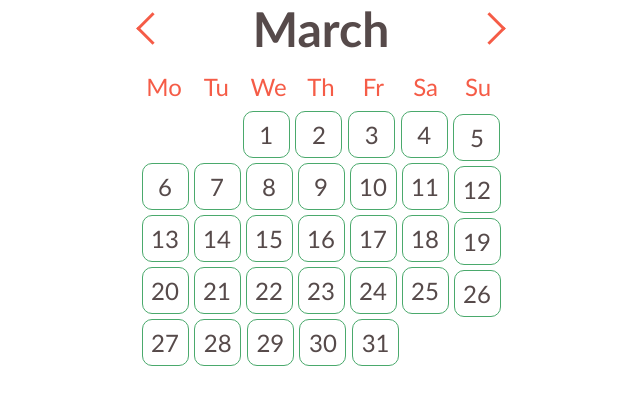
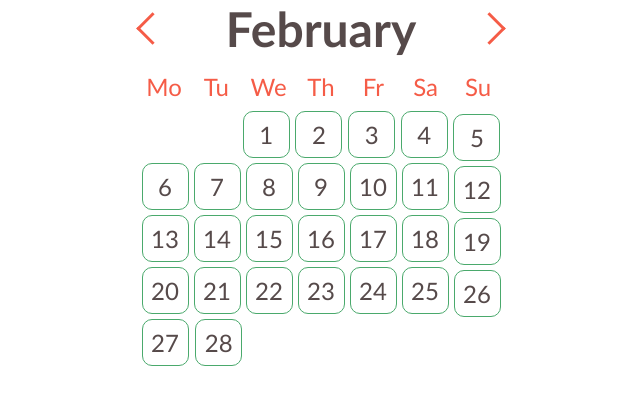
Before and after one commit to Legrito/habiton-project, a React (Create React App) app: page / in a window 1280 px wide. Shown: the top 404 px of the page, without its empty margins (319-959 px from the left). Built offline with nearby package versions, Linux system fonts and the light colour scheme.

Commit message:
Fix props types to pass the month name instead of number

```diff
--- a/src/components/Calendar/Calendar.tsx
+++ b/src/components/Calendar/Calendar.tsx
@@ -6,10 +6,10 @@ import { getDaysArrayByMonth } from './helpers';
 const weekDays: number[] = [0, 1, 2, 3, 4, 5, 6];
 
 const Calendar = () => {
-  var oneDate = moment();
+  const currentDate = moment();
   // var monthName = oneDate.format("MMMM");
   // const date = moment().month("March");
-  const monthDays = getDaysArrayByMonth("March");
+  const monthDays = getDaysArrayByMonth(currentDate.format('MMMM'));
 
   return (
     <div>
--- a/src/components/Calendar/Day.tsx
+++ b/src/components/Calendar/Day.tsx
@@ -1,4 +1,4 @@
-import moment, { Moment } from "moment";
+import { Moment } from "moment";
 import styles from "./Day.module.scss";
 
 interface Props {
--- a/src/components/Calendar/Week.tsx
+++ b/src/components/Calendar/Week.tsx
@@ -11,7 +11,7 @@ interface Props {
 const Week = ({ weekDays }: Props) => {
   return (
   <div className={styles.wrap}>
-    {weekDays.map(day => <Day day={day} />)}
+    {weekDays.map((day, idx) => <Day key={idx} day={day} />)}
   </div>
 )};
 
--- a/src/components/Calendar/helpers.tsx
+++ b/src/components/Calendar/helpers.tsx
@@ -6,14 +6,15 @@ export const getNumberOfWeeksInMonth = (date: moment.Moment): number => {
   return endWeek - startWeek + 1;
 };
 
-export const getMonthDays = (month: number): Moment[] => {
+export const getMonthDays = (month: string): Moment[] => {
   const currentMonthDates = new Array(moment().month(month).daysInMonth()).fill(null).map((x, i) => moment().month(month).startOf('month').add(i, 'days'));
 
   return currentMonthDates;
 };
 
-export const getNormalizedMonthDaysList = (currentDate: Moment): (Moment | null)[] => {
-  const monthDays: (Moment | null)[] = [...getMonthDays(2)];
+export const getNormalizedMonthDaysList = (currentMonth: string): (Moment | null)[] => {
+  const monthDays: (Moment | null)[] = [...getMonthDays(currentMonth)];
+  const currentDate = moment().month(currentMonth);
   const startWeek = currentDate.startOf("month").isoWeekday();
   const endWeek = currentDate.endOf("month").isoWeekday();
   const startMonth: null[] = new Array(startWeek - 1).fill(null);
@@ -32,7 +33,7 @@ export const getNormalizedMonthDaysList = (currentDate: Moment): (Moment | null)
 };
 
 export const getDaysArrayByMonth = (month: string) => {
-  let currentDate = moment().month(month);
+  let currentDate = month ? moment().month(month).format('MMMM') : moment().format('MMMM');
   let arrDays: (Moment | null)[][] = [];
   let week: (Moment | null)[] = [];
   const normalizedDays = getNormalizedMonthDaysList(currentDate);
--- a/src/components/Header.tsx
+++ b/src/components/Header.tsx
@@ -1,10 +1,11 @@
+import moment from "moment";
 import Chevron from "./Chevron";
 import styles from "./Header.module.scss";
 
 const Header = () => (
   <div className={styles.header}>
     <Chevron position="left" />
-    <h1>March</h1>
+    <h1>{moment().format('MMMM')}</h1>
     <Chevron position="right" />
   </div>
 );
```
